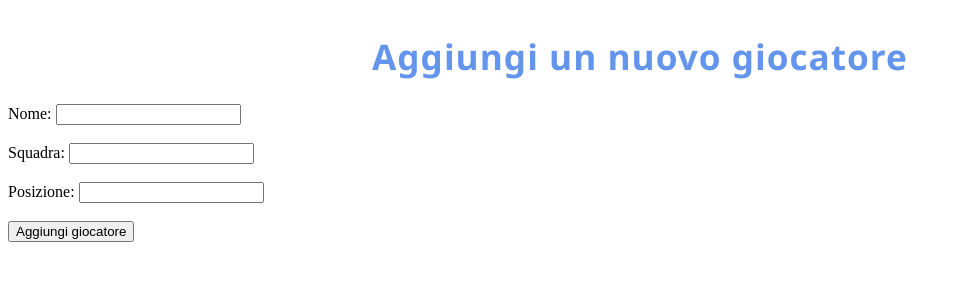
After one commit to PietroStoc/CommunityWeb, a PHP site: page /Add.php in a window 1280 px wide. The commit adds this page. Shown: the top 300 px of the page, without its empty margins (0-961 px from the left). Run offline with PHP 8.4, Linux system fonts and the light colour scheme.

Commit message:
Aggiunta variazioni

```diff
--- /dev/null
+++ b/CommunityWebProject/Add.php
@@ -0,0 +1,19 @@
+<!DOCTYPE html>
+<html>
+    <head>
+        <title>Aggiungi giocatore</title>
+        <link rel="stylesheet" href="Style.css">
+    </head>
+    <body>
+        <h1>Aggiungi un nuovo giocatore</h1>
+        <form action="Insert.php" method="post">
+            <label for="name">Nome:</label>
+            <input type="text" id="name" name="name" required><br><br>
+            <label for="team">Squadra:</label>
+            <input type="text" id="team" name="team" required><br><br>
+            <label for="position">Posizione:</label>
+            <input type="text" id="position" name="position" required><br><br>
+            <input type="submit" value="Aggiungi giocatore">
+        </form>
+    </body>
+</html>
--- /dev/null
+++ b/CommunityWebProject/Remove.php
@@ -0,0 +1,4 @@
+<!DOCTYPE html>
+<html>
+
+</html>
--- a/CommunityWebProject/index.php
+++ b/CommunityWebProject/index.php
@@ -9,5 +9,8 @@
         <div id="database">
             <?php include 'Code.php'; ?>
         </div>
+        <button onclick="Add.php">Aggiungi giocatore</button>
+        <button onclick="Remove.php">Rimuovi giocatore</button>
+        <button onclick="Modify.php">Modifica giocatore</button>
     </body>
 </html>
```
Also changed, not shown: CommunityWebProject/Modify.php (added, +19 -0 lines).
